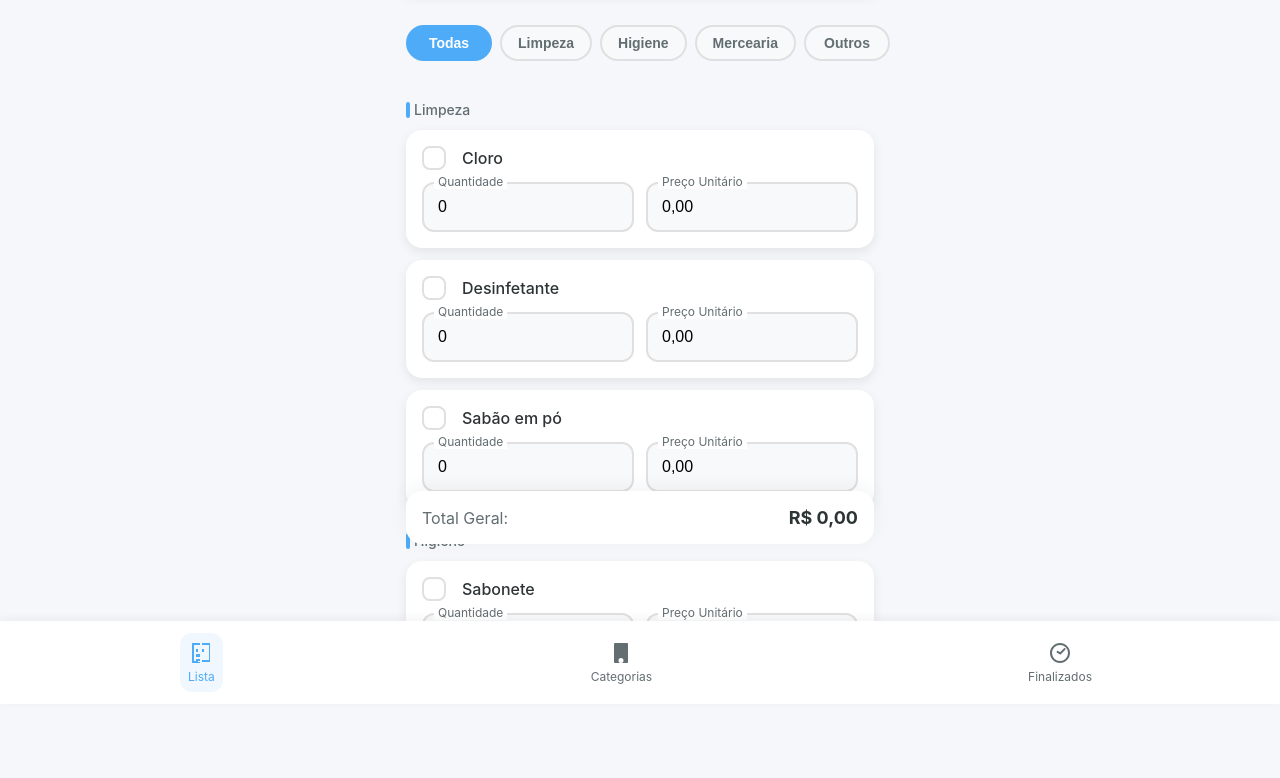
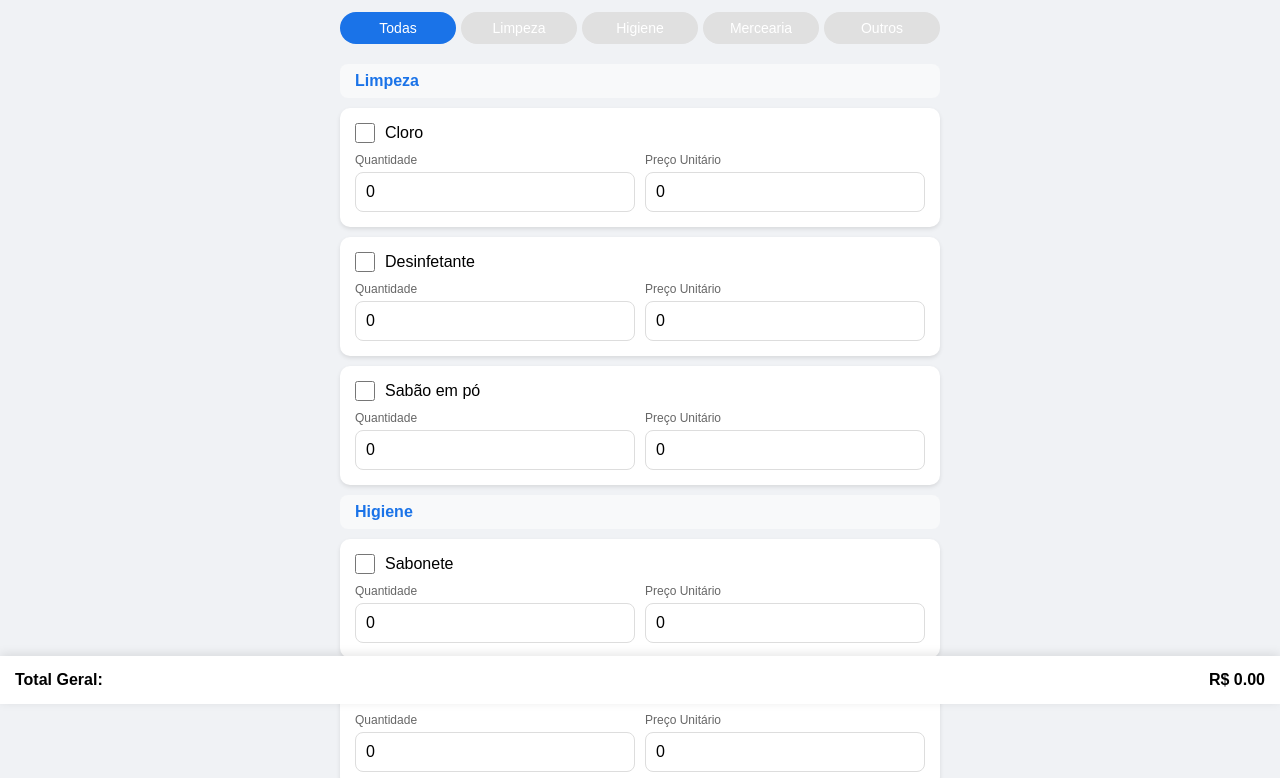
Before and after one commit to lusquiinhaa/Oi, a plain HTML site: page index.html in a window 1280 px wide. Shown: the part 96-874 px from the top of the page. Before the commit the page ends 800 px from the top, so only its background shows below. Drawn offline with Linux system fonts and the light colour scheme.

Commit message:
Update index.html

```diff
--- a/index.html
+++ b/index.html
@@ -3,9 +3,8 @@
 <head>
     <meta charset="UTF-8">
     <meta name="viewport" content="width=device-width, initial-scale=1.0">
-    <title>Nossa lista - App</title>
+    <title>Lista Compras Mobile</title>
     <style>
-        /* Reset e Configurações Gerais */
         * {
             box-sizing: border-box;
             margin: 0;
@@ -13,309 +12,163 @@
         }
 
         body {
-            font-family: -apple-system, BlinkMacSystemFont, 'Segoe UI', Roboto, Oxygen, Ubuntu, Cantarell, sans-serif;
-            background: #f5f7fb;
-            color: #2d3436;
-            height: 100vh;
-            display: flex;
-            flex-direction: column;
-            overflow: hidden;
+            font-family: Arial, sans-serif;
+            background: #f0f2f5;
+            padding: 10px;
         }
 
-        /* Container Principal */
         .container {
-            flex: 1;
-            padding: 16px;
-            max-width: 500px;
+            max-width: 600px;
             margin: 0 auto;
-            width: 100%;
-            overflow-y: auto;
-            padding-bottom: 80px;
         }
 
-        /* Cabeçalho */
         .header {
             text-align: center;
-            padding: 24px 0;
-            position: sticky;
-            top: 0;
-            background: #fff;
-            z-index: 10;
-            box-shadow: 0 2px 10px rgba(0,0,0,0.05);
+            padding: 20px 0;
+            color: #1a73e8;
         }
 
-        .header h1 {
-            font-size: 24px;
-            font-weight: 700;
-            display: flex;
-            align-items: center;
-            justify-content: center;
-            gap: 8px;
-        }
-
-        /* Cards de Itens */
         .item-card {
-            background: #ffffff;
-            border-radius: 16px;
-            padding: 16px;
-            margin-bottom: 12px;
-            box-shadow: 0 4px 12px rgba(0,0,0,0.08);
-            display: flex;
-            flex-direction: column;
-            gap: 12px;
+            background: white;
+            border-radius: 10px;
+            padding: 15px;
+            margin-bottom: 10px;
+            box-shadow: 0 2px 4px rgba(0,0,0,0.1);
         }
 
         .item-header {
             display: flex;
             align-items: center;
-        }
-
-        input[type="checkbox"] {
-            width: 24px;
-            height: 24px;
-            border: 2px solid #e0e0e0;
-            border-radius: 8px;
-            appearance: none;
-            margin: 0;
-            display: grid;
-            place-content: center;
-            cursor: pointer;
-        }
-
-        input[type="checkbox"]:checked {
-            background: #4dabf7;
-            border-color: #4dabf7;
-        }
-
-        input[type="checkbox"]:checked::before {
-            content: "✓";
-            color: white;
-            font-size: 14px;
+            margin-bottom: 10px;
         }
 
         .item-name {
-            flex: 1;
+            flex-grow: 1;
             font-size: 16px;
-            margin-left: 16px;
-            font-weight: 500;
+            margin-left: 10px;
         }
 
         .item-controls {
             display: grid;
             grid-template-columns: 1fr 1fr;
-            gap: 12px;
+            gap: 10px;
         }
 
         .input-group {
-            position: relative;
+            display: flex;
+            flex-direction: column;
         }
 
         .input-group label {
-            position: absolute;
-            top: -8px;
-            left: 12px;
-            background: white;
-            padding: 0 4px;
             font-size: 12px;
-            color: #636e72;
+            color: #666;
+            margin-bottom: 5px;
         }
 
-        input[type="number"],
-        input[type="text"].price {
+        input[type="number"] {
             width: 100%;
-            padding: 14px;
-            border: 2px solid #e0e0e0;
-            border-radius: 12px;
-            font-size: 16px;
-            background: #f8f9fa;
-        }
-
-        input[type="text"].price {
-            inputmode: decimal; /* Teclado numérico com vírgula/ponto */
-        }
-
-        /* Seção Total */
-        .total-section {
-            position: sticky;
-            bottom: 80px;
-            background: white;
-            padding: 16px;
-            border-radius: 16px;
-            margin: 16px 0;
-            box-shadow: 0 -4px 20px rgba(0,0,0,0.05);
-            display: flex;
-            justify-content: space-between;
-            align-items: center;
-        }
-
-        .total-section span:first-child {
-            color: #636e72;
+            padding: 10px;
+            border: 1px solid #ddd;
+            border-radius: 8px;
             font-size: 16px;
         }
 
-        #grand-total {
-            color: #2d3436;
-            font-size: 18px;
-            font-weight: 700;
+        input[type="checkbox"] {
+            width: 20px;
+            height: 20px;
+            accent-color: #1a73e8;
         }
 
-        /* Formulário de Adicionar Item */
+        .total-section {
+            position: fixed;
+            bottom: 0;
+            left: 0;
+            right: 0;
+            background: white;
+            padding: 15px;
+            box-shadow: 0 -2px 10px rgba(0,0,0,0.1);
+        }
+
         .add-item-form {
             background: white;
-            border-radius: 16px;
-            padding: 16px;
-            margin-top: 20px;
-            box-shadow: 0 4px 12px rgba(0,0,0,0.05);
-        }
-
-        .add-item-form h3 {
-            margin: 0 0 16px 0;
-            font-size: 18px;
-            display: flex;
-            align-items: center;
-            gap: 8px;
+            padding: 15px;
+            border-radius: 10px;
+            margin: 20px 0;
         }
 
         .add-item-form input,
         .add-item-form select {
             width: 100%;
-            padding: 14px;
+            padding: 12px;
             margin: 8px 0;
-            border: 2px solid #e0e0e0;
-            border-radius: 12px;
-            font-size: 16px;
-            background: #f8f9fa;
+            border: 1px solid #ddd;
+            border-radius: 8px;
         }
 
         button {
-            background: #4dabf7;
+            background: #1a73e8;
             color: white;
             border: none;
-            padding: 16px;
-            border-radius: 12px;
+            padding: 12px 20px;
+            border-radius: 8px;
+            width: 100%;
             font-size: 16px;
-            font-weight: 600;
-            width: 100%;
-            margin-top: 12px;
-            cursor: pointer;
-            transition: all 0.2s ease;
+            margin-top: 10px;
         }
 
-        button:active {
-            transform: scale(0.98);
-            background: #3b89c4;
-        }
-
-        /* Filtros */
-        .filter-buttons {
-            display: flex;
-            gap: 8px;
-            overflow-x: auto;
-            padding: 16px 0;
-            margin: 0 -16px;
-            padding-left: 16px;
-        }
-
-        .filter-btn {
-            background: #f8f9fa;
-            border: 2px solid #e0e0e0;
-            padding: 8px 16px;
-            border-radius: 20px;
-            font-size: 14px;
-            white-space: nowrap;
-            color: #636e72;
-            cursor: pointer;
-        }
-
-        .filter-btn.active {
-            background: #4dabf7;
-            color: white;
-            border-color: #4dabf7;
-        }
-
-        /* Categorias */
-        .category-header {
-            color: #636e72;
-            font-size: 14px;
-            font-weight: 500;
-            margin: 24px 0 12px 0;
-            padding-left: 8px;
-            position: relative;
-        }
-
-        .category-header::before {
-            content: "";
-            position: absolute;
-            left: 0;
-            top: 50%;
-            height: 16px;
-            width: 4px;
-            background: #4dabf7;
-            transform: translateY(-50%);
-            border-radius: 2px;
-        }
-
-        /* Itens Comprados */
         .purchased {
             opacity: 0.6;
             background: #f8f9fa;
         }
-
         .purchased .item-name {
             text-decoration: line-through;
         }
 
-        /* Barra de Navegação Inferior */
-        .bottom-nav {
-            position: fixed;
-            bottom: 0;
-            left: 0;
-            right: 0;
-            background: white;
+        .filter-buttons {
             display: flex;
-            justify-content: space-around;
-            padding: 12px 0;
-            box-shadow: 0 -2px 10px rgba(0,0,0,0.05);
-            z-index: 100;
+            gap: 5px;
+            overflow-x: auto;
+            padding: 10px 0;
+            margin-bottom: 10px;
         }
 
-        .nav-item {
-            display: flex;
-            flex-direction: column;
-            align-items: center;
-            gap: 4px;
-            color: #636e72;
-            font-size: 12px;
-            text-decoration: none;
-            padding: 8px;
-            border-radius: 12px;
-            transition: all 0.2s ease;
+        .filter-btn {
+            background: #e0e0e0;
+            border: none;
+            padding: 8px 12px;
+            border-radius: 20px;
+            font-size: 14px;
+            white-space: nowrap;
         }
 
-        .nav-item.active {
-            color: #4dabf7;
-            background: #f0f7ff;
+        .filter-btn.active {
+            background: #1a73e8;
+            color: white;
         }
 
-        .nav-item svg {
-            width: 24px;
-            height: 24px;
+        .category-header {
+            background: #f8f9fa;
+            padding: 8px 15px;
+            margin: 10px 0;
+            border-radius: 8px;
+            font-weight: bold;
+            color: #1a73e8;
         }
     </style>
 </head>
 <body>
     <div class="container">
-        <div class="header">
-            <h1>🛒 Lista de Compras</h1>
-        </div>
+        <h1 class="header">🛒 Lista de Compras</h1>
 
         <div class="filter-buttons" id="filter-buttons"></div>
 
         <div id="list-items"></div>
 
         <div class="total-section">
-            <span>Total Geral:</span>
-            <span id="grand-total">R$ 0,00</span>
+            <div style="display: flex; justify-content: space-between; font-weight: bold;">
+                <span>Total Geral:</span>
+                <span id="grand-total">R$ 0.00</span>
+            </div>
         </div>
 
         <div class="add-item-form">
@@ -329,28 +182,6 @@
             </select>
             <button onclick="addNewItem()">Adicionar</button>
         </div>
-    </div>
-
-    <!-- Barra de Navegação Inferior -->
-    <div class="bottom-nav">
-        <a href="#" class="nav-item active">
-            <svg viewBox="0 0 24 24" fill="currentColor">
-                <path d="M13 2v2h7v15h-7v2h8V2h-8zm-2 0H3v20h8v-2H5V4h6V2zm2 6h2v3h-2V8zm-4 0H7v3h2V8zm-2 5H7v3h2v-3zm2 0h2v3h-2v-3zm-2 5H7v3h2v-3zm2 0h2v3h-2v-3z"/>
-            </svg>
-            Lista
-        </a>
-        <a href="#" class="nav-item">
-            <svg viewBox="0 0 24 24" fill="currentColor">
-                <path d="M6 2h12a1 1 0 0 1 1 1v18a1 1 0 0 1-1 1H6a1 1 0 0 1-1-1V3a1 1 0 0 1 1-1zm6 15a2.5 2.5 0 1 0 0 5 2.5 2.5 0 0 0 0-5z"/>
-            </svg>
-            Categorias
-        </a>
-        <a href="#" class="nav-item">
-            <svg viewBox="0 0 24 24" fill="currentColor">
-                <path d="M12 2c5.523 0 10 4.477 10 10s-4.477 10-10 10S2 17.523 2 12 6.477 2 12 2zm0 2a8 8 0 1 0 0 16 8 8 0 0 0 0-16zm3.833 3.337a1 1 0 0 1 1.497 1.32l-.083.094-4.375 4.375a1 1 0 0 1-1.2.176l-.099-.066-2.5-1.5a1 1 0 0 1 .992-1.736l.108.062 1.894 1.136 3.758-3.757z"/>
-            </svg>
-            Finalizados
-        </a>
     </div>
 
     <script>
@@ -367,20 +198,10 @@
 
         let currentFilter = 'Todas';
 
-        // Função para formatar o valor do preço
-        function formatPrice(value) {
-            value = value.replace(',', '.').replace(/[^0-9.]/g, '');
-            return parseFloat(value).toFixed(2);
-        }
-
-        // Função para exibir o preço formatado
-        function displayPrice(value) {
-            return value.toString().replace('.', ',');
-        }
-
         function renderFilterButtons() {
             const filters = ['Todas', ...categoryOrder];
             const container = document.getElementById('filter-buttons');
+
             container.innerHTML = filters.map(category => `
                 <button class="filter-btn ${currentFilter === category ? 'active' : ''}"
                         onclick="setFilter('${category}')">
@@ -403,20 +224,24 @@
                 ? items
                 : items.filter(item => item.category === currentFilter);
 
+            // Agrupar por categoria
             const grouped = filteredItems.reduce((acc, item) => {
                 if (!acc[item.category]) acc[item.category] = [];
                 acc[item.category].push(item);
                 return acc;
             }, {});
 
+            // Ordenar pelas categorias definidas
             categoryOrder.forEach(category => {
                 if (grouped[category]) {
+                    // Adicionar header da categoria
                     if (currentFilter === 'Todas') {
                         container.innerHTML += `
                             <div class="category-header">${category}</div>
                         `;
                     }
 
+                    // Adicionar itens
                     grouped[category].forEach((item, index) => {
                         const itemElement = document.createElement('div');
                         itemElement.className = `item-card ${item.purchased ? 'purchased' : ''}`;
@@ -433,12 +258,13 @@
                                 </div>
                                 <div class="input-group">
                                     <label>Preço Unitário</label>
-                                    <input type="text" value="${displayPrice(item.price.toFixed(2))}"
-                                           class="price" placeholder="0,00" inputmode="decimal">
+                                    <input type="number" value="${item.price}" min="0" step="0.01"
+                                           class="price" placeholder="0.00">
                                 </div>
                             </div>
                         `;
 
+                        // Event Listeners
                         const checkbox = itemElement.querySelector('input[type="checkbox"]');
                         const quantityInput = itemElement.querySelector('.quantity');
                         const priceInput = itemElement.querySelector('.price');
@@ -455,8 +281,7 @@
                         });
 
                         priceInput.addEventListener('input', () => {
-                            priceInput.value = displayPrice(formatPrice(priceInput.value));
-                            item.price = parseFloat(formatPrice(priceInput.value));
+                            item.price = Number(priceInput.value) || 0;
                             saveAndUpdate();
                         });
 
@@ -477,7 +302,7 @@
                     name,
                     category,
                     quantity: 0,
-                    price: 0.00,
+                    price: 0,
                     purchased: false
                 });
                 document.getElementById('new-item-name').value = '';
@@ -489,7 +314,7 @@
             const total = items.reduce((acc, item) =>
                 acc + (item.quantity * item.price), 0);
             document.getElementById('grand-total').textContent =
-                `R$ ${displayPrice(total.toFixed(2))}`;
+                `R$ ${total.toFixed(2)}`;
         }
 
         function saveAndUpdate() {
```
